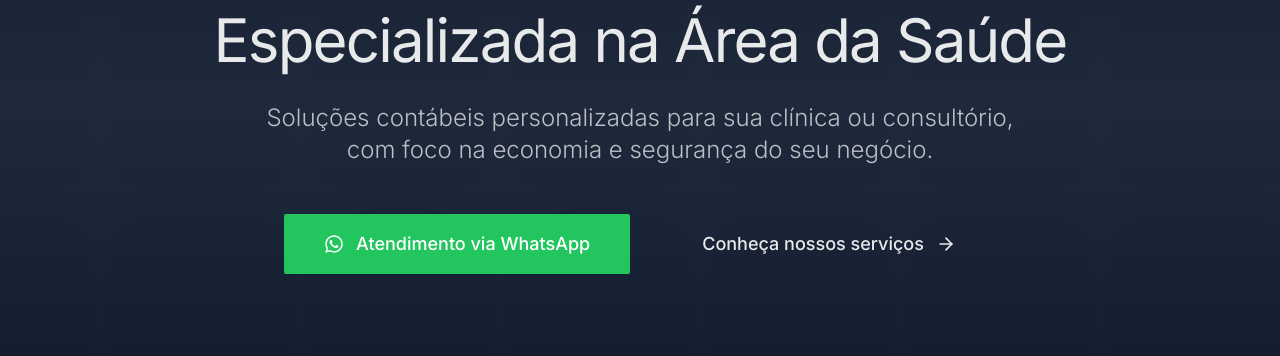
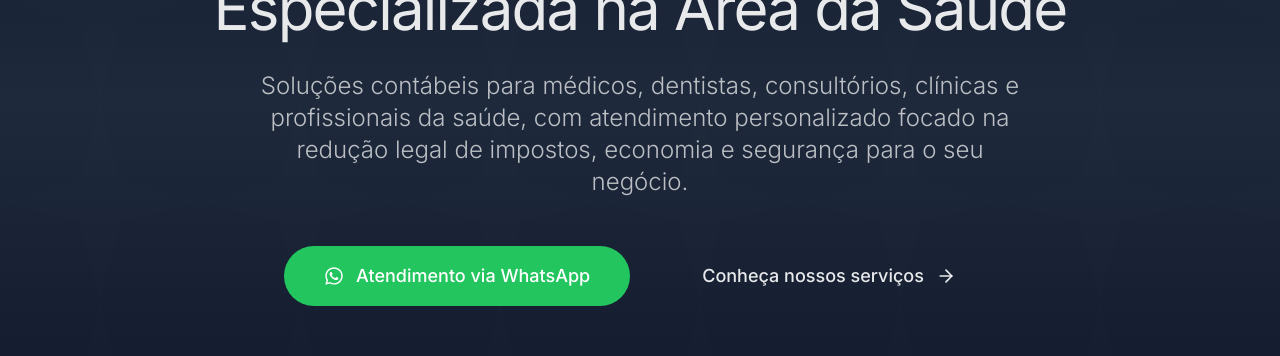
Before and after one commit to joaopedrolemos6/Everton-projeto, a React (Vite) app: page / in a window 1280 px wide. Shown: the part 298-654 px from the top of the page. Built offline with nearby package versions, Linux system fonts and the light colour scheme; no server answers.

Commit message:
Update Hero.tsx

```diff
--- a/src/components/Hero.tsx
+++ b/src/components/Hero.tsx
@@ -26,9 +26,6 @@ const Hero = () => {
       <div className="relative z-10 max-w-6xl mx-auto px-6 lg:px-8 text-center">
         <div className="max-w-4xl mx-auto">
 
-          {/* 1. Badge "EXCELÊNCIA CONTÁBIL" foi removido daqui */}
-
-          {/* 2. Título principal alterado */}
           <h1 className="text-5xl lg:text-7xl font-light text-white mb-8 leading-tight tracking-tight">
             CONTABILIDADE
             <span className="block font-normal text-4xl lg:text-6xl text-white/90 mt-2">
@@ -36,18 +33,17 @@ const Hero = () => {
             </span>
           </h1>
 
-          {/* 3. Parágrafo de descrição alterado */}
           <p className="text-xl lg:text-2xl text-white/70 mb-12 leading-relaxed max-w-3xl mx-auto font-light">
-            Soluções contábeis personalizadas para sua clínica ou consultório, com foco na economia e segurança do seu negócio.
+            Soluções contábeis para médicos, dentistas, consultórios, clínicas e profissionais da saúde, com atendimento personalizado focado na redução legal de impostos, economia e segurança para o seu negócio.
           </p>
 
-          {/* 4. Botões invertidos e textos/estilos alterados */}
           <div className="flex flex-col sm:flex-row justify-center items-center space-y-4 sm:space-y-0 sm:space-x-8">
             <a
               href={whatsappUrl}
               target="_blank"
               rel="noopener noreferrer"
-              className="group bg-green-500 text-white px-10 py-4 rounded-sm font-medium text-lg transition-all duration-300 hover:bg-green-600 flex items-center justify-center space-x-3"
+              // AQUI ESTÁ A ALTERAÇÃO: trocado 'rounded-sm' por 'rounded-full'
+              className="group bg-green-500 text-white px-10 py-4 rounded-full font-medium text-lg transition-all duration-300 hover:bg-green-600 flex items-center justify-center space-x-3"
             >
               <FaWhatsapp className="w-5 h-5" />
               <span>Atendimento via WhatsApp</span>
```
